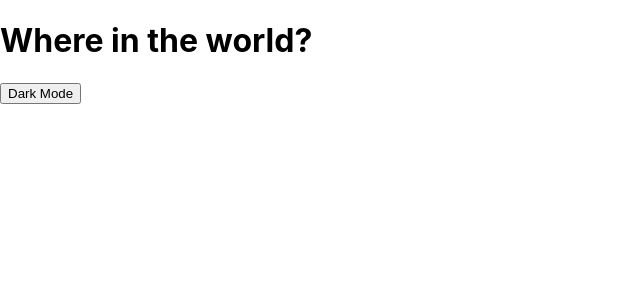
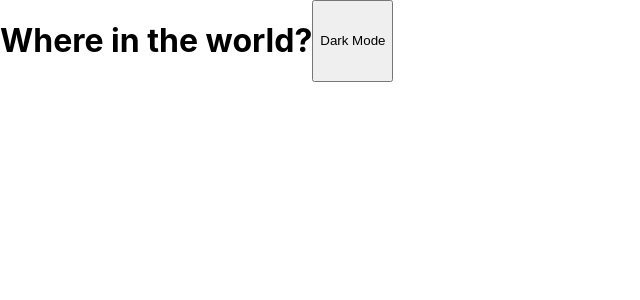
Before and after one commit to giandefaria/rest-countries-api-with-color-theme-switcher-master, a React (Create React App) app: page / in a window 1280 px wide. Shown: the top 300 px of the page, without its empty margins (0-640 px from the left). Built offline with nearby package versions, Linux system fonts and the light colour scheme.

Commit message:
importado arquivo css e adicionado display flex no header

```diff
--- a/src/components/main/main.css
+++ b/src/components/main/main.css
@@ -0,0 +1,3 @@
+header {
+    display: flex;
+}
--- a/src/components/main/main.tsx
+++ b/src/components/main/main.tsx
@@ -1,4 +1,4 @@
-
+import './main.css'
 
 export default function Main() {
 
```
